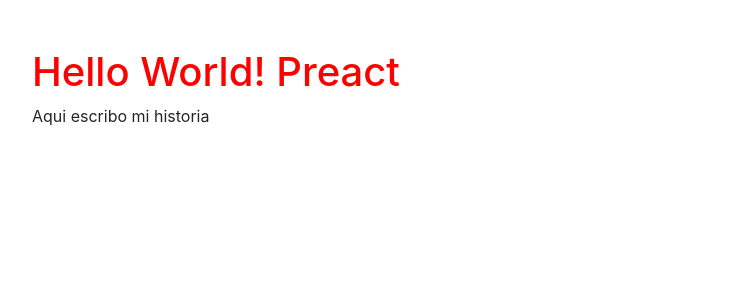
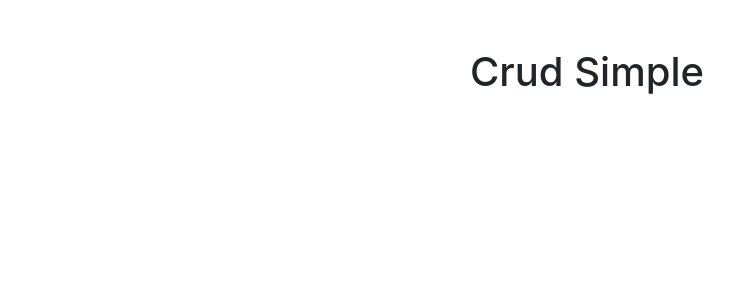
Before and after one commit to nicoarkano/preact-app, a Preact app: page / in a window 1280 px wide. Shown: the top 300 px of the page, without its empty margins (53-787 px from the left). Built offline with nearby package versions, Linux system fonts and the light colour scheme.

Commit message:
Edit Css

```diff
--- a/src/app.jsx
+++ b/src/app.jsx
@@ -2,8 +2,7 @@
 
   return (
 	  <>
-	  <h1>Hello World! Preact</h1>
-	  <p> Aqui escribo mi historia </p>
+	  <h1 class="text-center">Crud Simple</h1>
 	  </>
   )
 }
--- a/src/index.css
+++ b/src/index.css
@@ -4,8 +4,3 @@
   line-height: 24px;
   font-weight: 400;
 }
-
-h1{
-color: red;
-
-}
```
